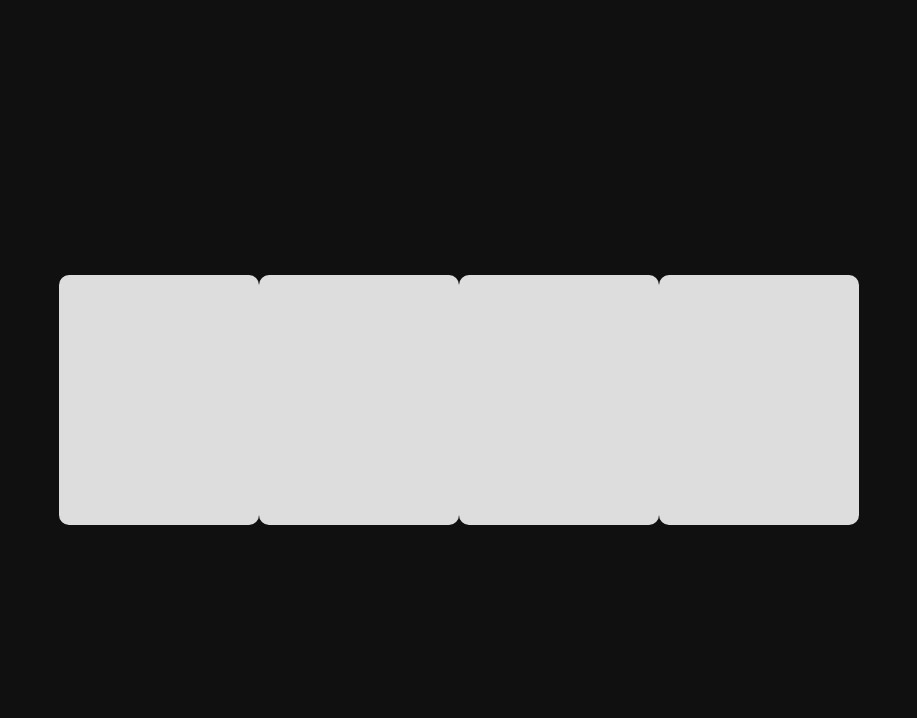
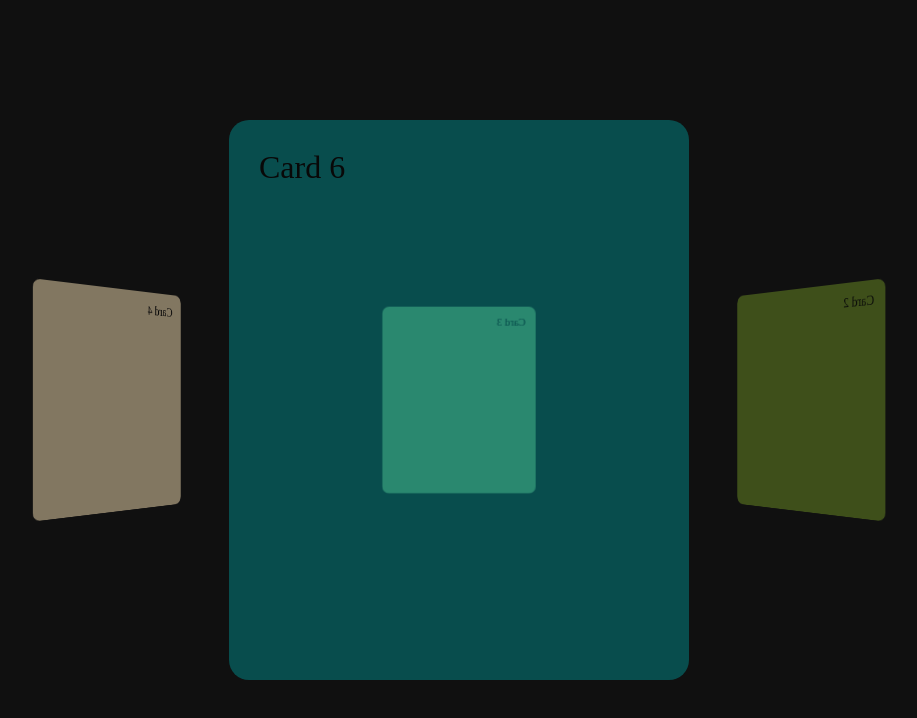
Before and after one commit to aeliyadevs/3D-with-html-cs-js, a plain HTML site: page index.html in a window 1280 px wide. Shown: the whole page, without its empty margins (181-1098 px from the left). Drawn offline with Linux system fonts and the light colour scheme.

Commit message:
add js to calculate rotate angle for each cards

```diff
--- a/index.html
+++ b/index.html
@@ -8,10 +8,13 @@
   </head>
   <body>
     <div class="wrapper">
-      <div class="card"></div>
-      <div class="card"></div>
-      <div class="card"></div>
-      <div class="card"></div>
+      <div class="card card-1">Card 1</div>
+      <div class="card card-2">Card 2</div>
+      <div class="card card-3">Card 3</div>
+      <div class="card card-4">Card 4</div>
+      <div class="card card-5">Card 5</div>
+      <div class="card card-6">Card 6</div>
     </div>
+    <script src="main.js"></script>
   </body>
 </html>
--- /dev/null
+++ b/main.js
@@ -0,0 +1,15 @@
+window.onload = function () {
+  const cards = document.querySelectorAll(".card");
+  const radius = 500;
+  const zAngle = 360 / cards.length;
+  //   console.log(cards.length);
+  cards.forEach((card, index) => {
+    console.log(index);
+    card.style.transform =
+      "rotateX(0deg) rotateY(" +
+      (index + 1) * zAngle +
+      "deg) rotateZ(0deg) translateZ(" +
+      radius +
+      "px)";
+  });
+};
--- a/style.scss
+++ b/style.scss
@@ -14,10 +14,40 @@ body {
   display: flex;
   justify-content: center;
   align-items: center;
+  transform-style: preserve-3d;
+  transform: perspective(1000px);
+  //   perspective: 1000px;
+  //   perspective-origin: center;
   .card {
     width: 200px;
     height: 250px;
     border-radius: 10px;
-    background: #dddddd;
+    padding: 15px;
+    position: absolute;
+    opacity: 0.5;
+    &.card-1 {
+      background: teal;
+      //   transform: rotateX(0deg) rotateY(0deg) rotateZ(0deg) translateZ(500px);
+    }
+    &.card-2 {
+      background: olivedrab;
+      //   transform: rotateX(0deg) rotateY(60deg) rotateZ(0deg) translateZ(500px);
+    }
+    &.card-3 {
+      background: palegreen;
+      //   transform: rotateX(0deg) rotateY(120deg) rotateZ(0deg) translateZ(500px);
+    }
+    &.card-4 {
+      background: wheat;
+      //   transform: rotateX(0deg) rotateY(180deg) rotateZ(0deg) translateZ(500px);
+    }
+    &.card-5 {
+      background: salmon;
+      //   transform: rotateX(0deg) rotateY(240deg) rotateZ(0deg) translateZ(500px);
+    }
+    &.card-6 {
+      background: darkcyan;
+      //   transform: rotateX(0deg) rotateY(360deg) rotateZ(0deg) translateZ(500px);
+    }
   }
 }
```
Also changed, not shown: style.css, 1 other file.
